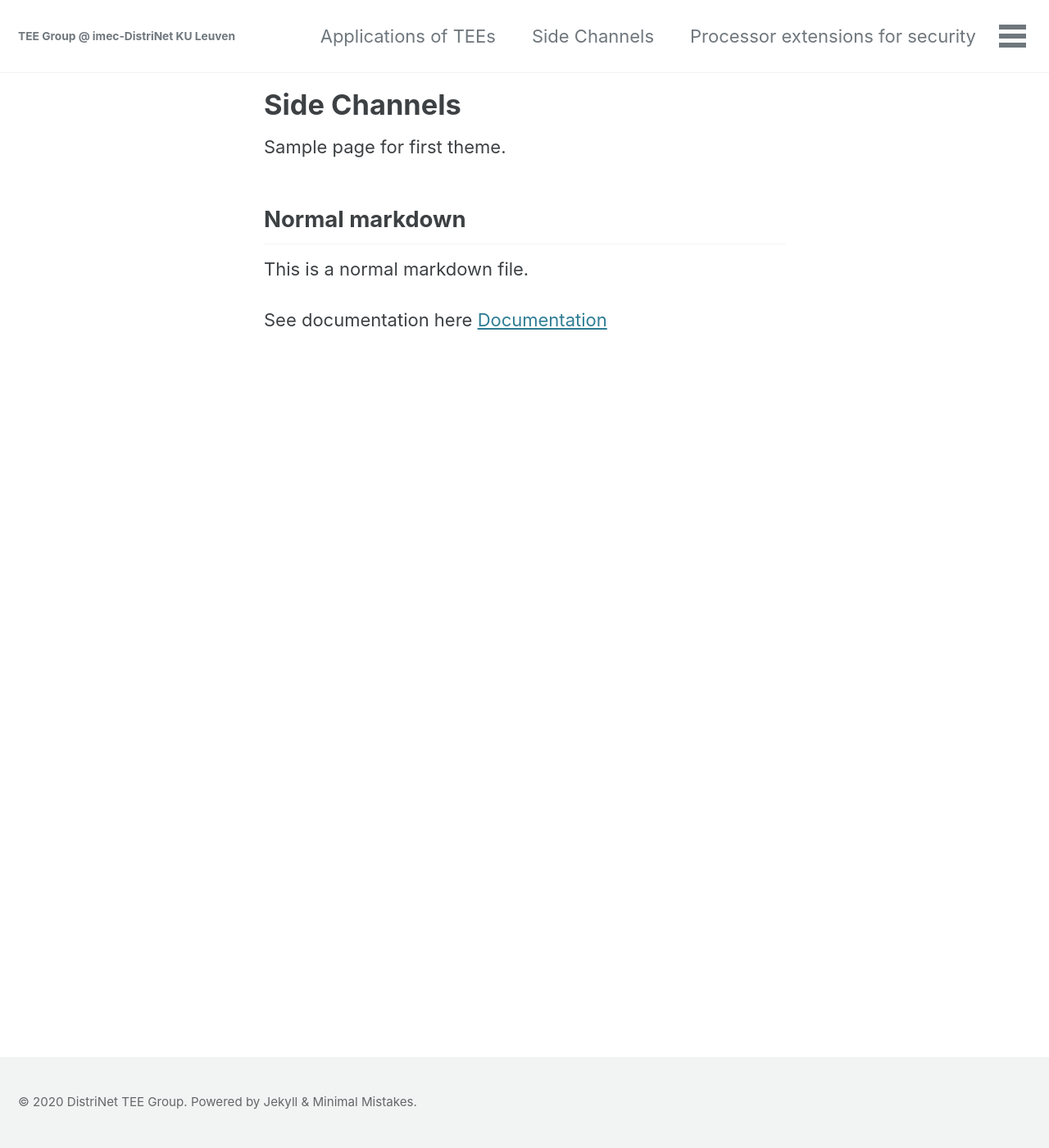
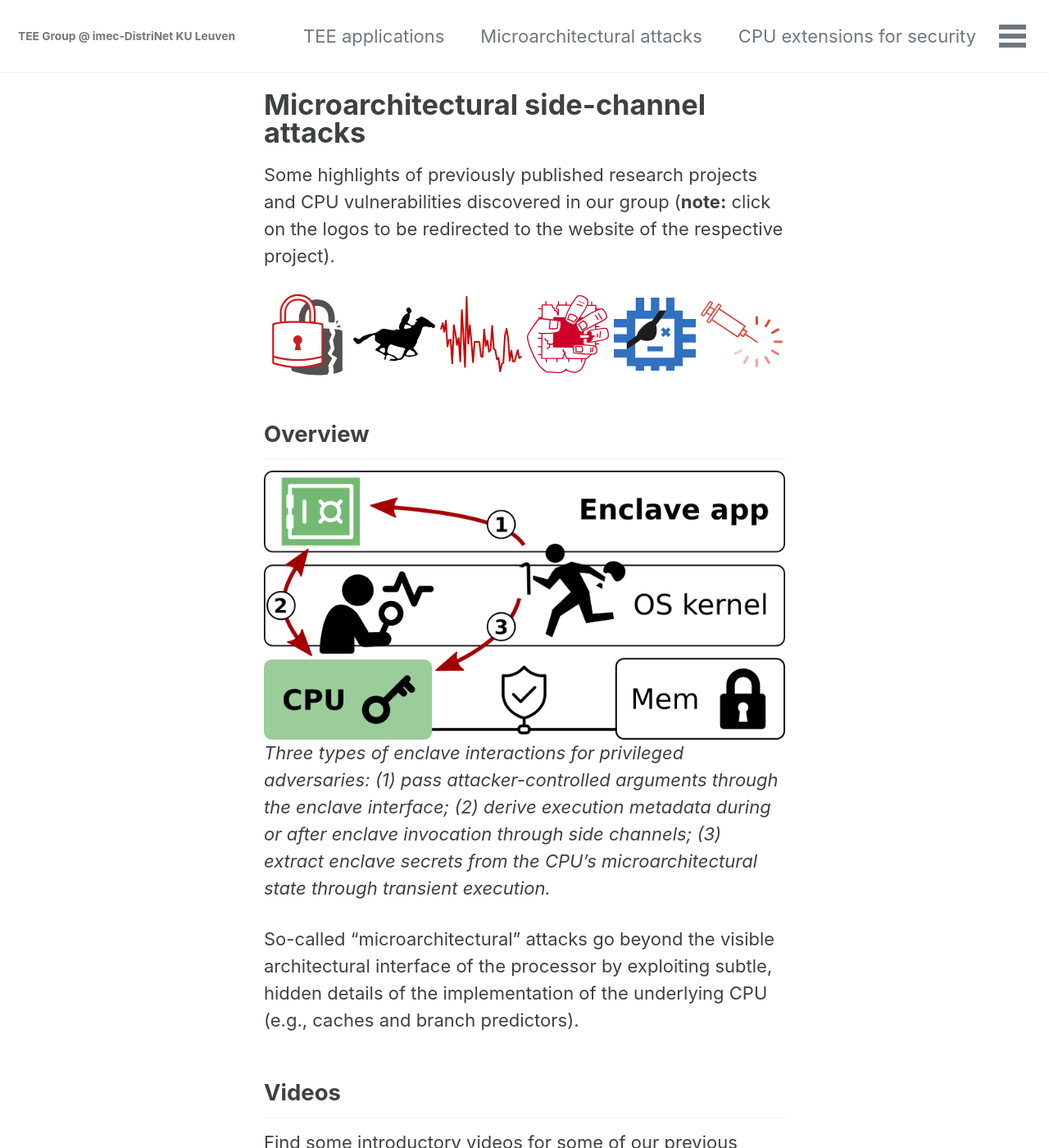
Before and after one commit to dnet-tee/dnet-tee.github.io, a Jekyll site: the page built from _pages/side-channels.md, in a window 1280 px wide and 1400 px high. Shown: the whole window at 82% size. Built offline with Jekyll 4.4.1, drawn with Linux system fonts in a browser that asks for light colours; cached includes are drawn as plain includes; nearby versions of some CDN libraries; some of the changed text lies outside the part shown.

Commit message:
very rough draft of uarch attacks page

```diff
--- a/_data/navigation.yml
+++ b/_data/navigation.yml
@@ -1,10 +1,10 @@
 # main links
 main:
-  - title: "Applications of TEEs"
+  - title: "TEE applications"
     url: /tee-applications/
-  - title: "Side Channels"
+  - title: "Microarchitectural attacks"
     url: /side-channels/
-  - title: "Processor extensions for security"
+  - title: "CPU extensions for security"
     url: /hw-sw-co-design/
 #  - title: "Publications"
 #    url: /publications/
--- a/_pages/side-channels.md
+++ b/_pages/side-channels.md
@@ -1,12 +1,41 @@
 ---
 layout: single
-title: Side Channels
+title: Microarchitectural side-channel attacks
 permalink: /side-channels/
 ---
-Sample page for first theme.
+Some highlights of previously published research projects and CPU
+vulnerabilities discovered in our group (**note:** click on the logos to be
+redirected to the website of the respective project).
 
-## Normal markdown
-This is a normal markdown file.
+<center>
+<p>
+  <a href="https://foreshadowattack.eu/">           <img src="/assets/img/foreshadow.svg" width="100" /></a>
+  <a href="https://github.com/jovanbulck/sgx-step"> <img src="/assets/img/sgx-step.svg"   width="100" /></a>
+  <a href="https://github.com/jovanbulck/nemesis"> <img src="/assets/img/nemesis.svg"     width="100" /></a>
+  <a href="https://zombieloadattack.com/">         <img src="/assets/img/zombieload.svg"  width="100" /></a>
+  <a href="https://plundervolt.com/">              <img src="/assets/img/plundervolt.svg" width="100" /></a>
+  <a href="https://lviattack.eu/">                 <img src="/assets/img/lvi.svg"         width="100" /></a>
+</p>
+</center>
+
+## Overview
+
+![overview-img](/assets/img/tee-sca.png)
+*Three types of enclave interactions for privileged adversaries: (1) pass
+attacker-controlled arguments through the enclave interface; (2) derive execution
+metadata during or after enclave invocation through side channels; (3) extract enclave
+secrets from the CPU’s microarchitectural state through transient execution.*
+
+So-called "microarchitectural" attacks
+go beyond the visible architectural interface of the processor by exploiting
+subtle, hidden details of the implementation of the underlying CPU (e.g.,
+caches and branch predictors).
 
 
-See documentation here [Documentation](https://mmistakes.github.io/minimal-mistakes/docs/utility-classes/)
+## Videos
+
+Find some introductory videos for some of our previous projects below.
+
+<iframe width="584" height="328" src="https://www.youtube.com/embed/baKHSXeIIaI" frameborder="0" allow="accelerometer; autoplay; encrypted-media; gyroscope; picture-in-picture" allowfullscreen></iframe>
+<iframe width="560" height="315" src="https://www.youtube.com/embed/ynB1inl4G3c" frameborder="0" allow="accelerometer; autoplay; encrypted-media; gyroscope; picture-in-picture" allowfullscreen></iframe>
+<iframe width="1280" height="750" src="https://www.youtube.com/embed/yo9B2ZRVW9Q" frameborder="0" allow="accelerometer; autoplay; encrypted-media; gyroscope; picture-in-picture" allowfullscreen></iframe>
--- a/index.html
+++ b/index.html
@@ -24,8 +24,8 @@ feature_row:
   - image_path: /assets/img/magnifying-glass-unsplash.jpg
     image_caption: "Hackers always use magnifying glasses! Source [Unsplash](https://unsplash.com/)"
     alt: "Hackers always use magnifying glasses!"
-    title: "Side Channels"
-    excerpt: "This is some sample content that goes here with **Markdown** formatting."
+    title: "Software-based microarchitectural attacks"
+    excerpt: "Uncovering novel attack surfaces in hidden processor optimizations."
     url: /side-channels/
     btn_label: "Read More"
     btn_class: "btn--primary"
```
Also changed, not shown: assets/img/foreshadow.svg (added), assets/img/lvi.svg (added), assets/img/nemesis.svg (added), assets/img/plundervolt.svg (added), assets/img/sgx-step.svg (added), assets/img/tee-sca.png (added), assets/img/tee-sca.svg (added), assets/img/zombieload.svg (added).
